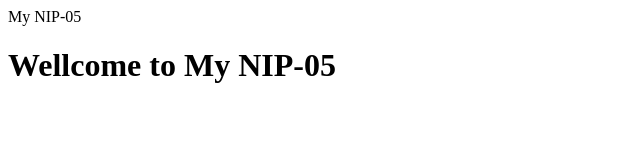
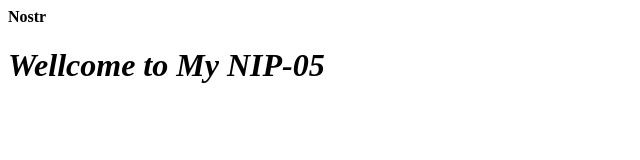
Before and after one commit to iamthun/nip05, a plain HTML site: page index.html in a window 1280 px wide. Shown: the whole page, without its empty margins (0-640 px from the left). Drawn offline with Linux system fonts and the light colour scheme.

Commit message:
Update index.html

```diff
--- a/index.html
+++ b/index.html
@@ -1,6 +1,6 @@
 <html>
-  <head> My NIP-05</head>
+  <head> <B>Nostr</B></head>
   <body>
-    <h1>Wellcome to My NIP-05</h1>
+    <h1><B><I><E>Wellcome to My NIP-05</E></I></B></h1>
   </body>
 </html>
```
